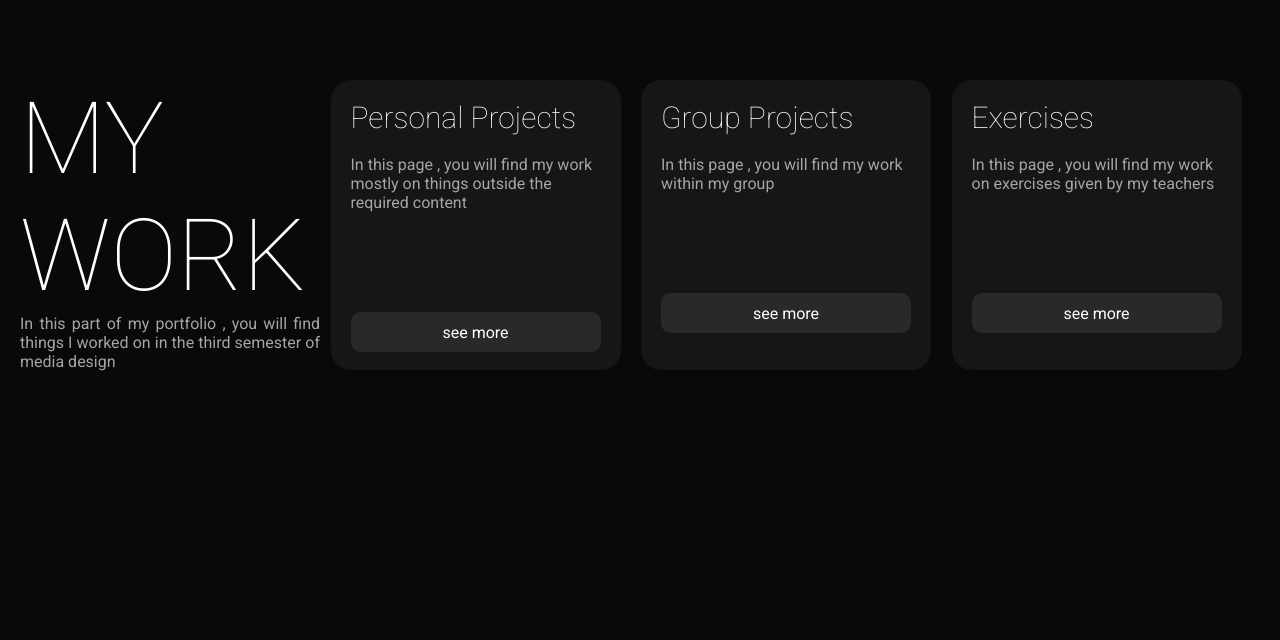
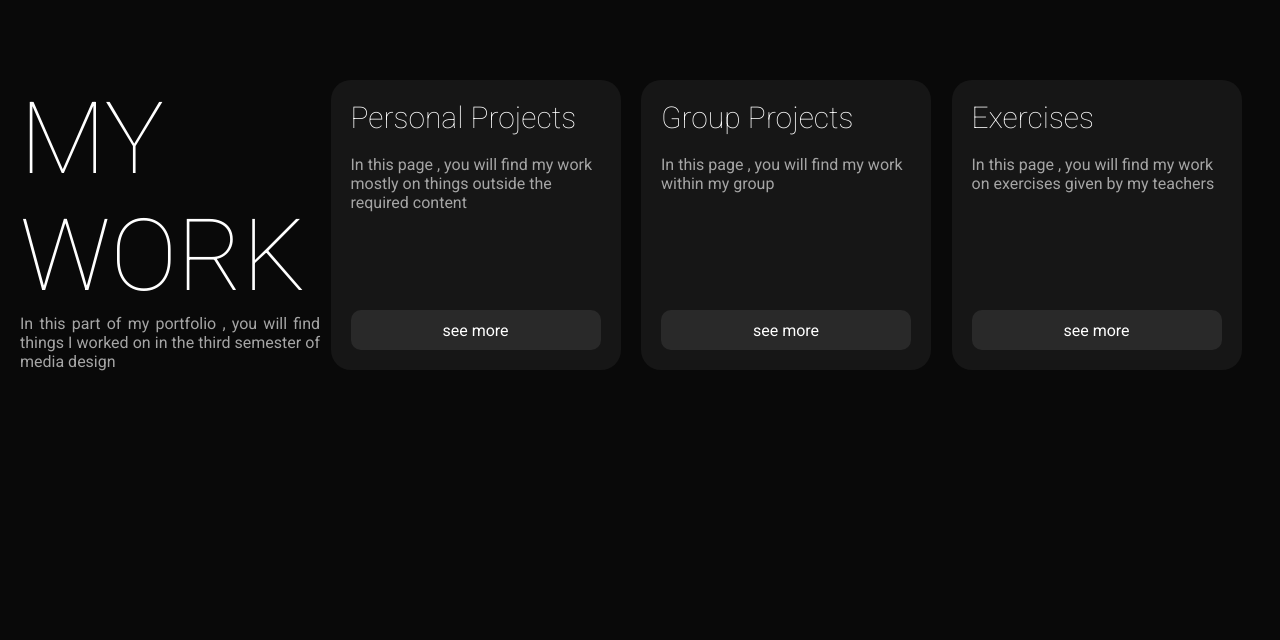
Before and after one commit to ibhaze/ibhpra.github.io, a plain HTML site: page homepage.html in a window 1280 px wide. Shown: the part 70-710 px from the top of the page. Drawn offline with Linux system fonts and the light colour scheme.

Commit message:
changes to the navigation  buttons

```diff
--- a/styles/style.css
+++ b/styles/style.css
@@ -46,7 +46,26 @@
   border-radius: 20px; /* Rounded corners */
   height: 250px;
   width: 250px;
+  display: flex; /* Use flexbox */
+  flex-direction: column; /* Stack items vertically */
+  justify-content: space-between; /* Distribute space evenly between items */
 }
+
+/* Styling for the "see more" links */
+.home-grid-2 a,
+.home-grid-3 a,
+.home-grid-4 a {
+  text-decoration: none;
+  color: white;
+  background-color: #292929;
+  height: 40px;
+  border-radius: 10px;
+  display: flex;
+  justify-content: center;
+  align-items: center;
+  margin-top: auto; /* Push the link to the bottom */
+}
+
 
 .home-grid-1 h2 {
   font-size: 100px; /* Sets the font size of the text */
@@ -63,20 +82,7 @@
 }
 
 /* Move the "see more" link to the bottom */
-.home-grid-2 a,
-.home-grid-3 a,
-.home-grid-4 a {
-  display: flex; /* Use flexbox */
-  justify-content: center; /* Center horizontally */
-  align-items: center; /* Center vertically */
-  position: relative;
-  top: 100px;
-  text-decoration: none;
-  color: white;
-  background-color: #292929;
-  height: 40px;
-  border-radius: 10px;
-}
+
 
 
 
```
